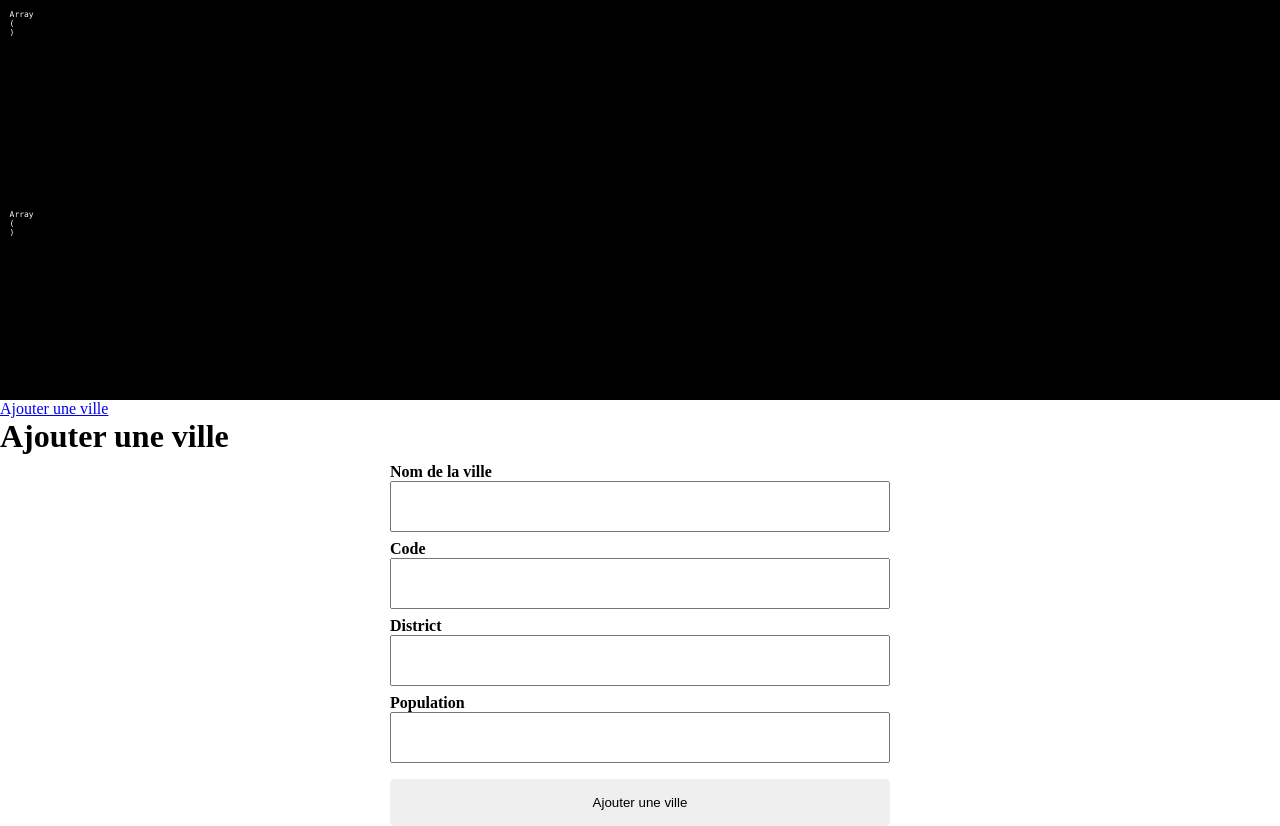
After one commit to needforschool/NFS-2022-2023, a PHP site: page /add-city.php in a window 1280 px wide. The commit adds this page. Run offline with PHP 8.4, Linux system fonts and the light colour scheme.

Commit message:
day sql 2 1

```diff
--- /dev/null
+++ b/php/php11-sql2/add-city.php
@@ -0,0 +1,44 @@
+<?php
+require('inc/pdo.php');
+require('inc/fonction.php');
+$errors = array();
+//nom, code,district, pop
+
+// if formulaire soumit
+if(!empty($_POST['submitted'])) {
+    // Faille xss
+
+        // Validations
+
+        // if no error
+        // INSERT INTO new city
+
+}
+
+debug($errors);
+debug($_POST);
+
+include('inc/header.php'); ?>
+    <h1>Ajouter une ville</h1>
+
+    <form action="" method="post" novalidate class="wrap">
+        <label for="nom">Nom de la ville</label>
+        <input type="text" id="nom" name="nom" value="<?php if(!empty($_POST['nom'])) {echo $_POST['nom'];} ?>">
+        <span class="error"><?php if(!empty($errors['nom'])) {echo $errors['nom'];} ?></span>
+
+        <label for="code">Code</label>
+        <input type="text" id="code" name="code" value="<?php if(!empty($_POST['code'])) {echo $_POST['code'];} ?>">
+        <span class="error"><?php if(!empty($errors['code'])) {echo $errors['code'];} ?></span>
+
+        <label for="district">District</label>
+        <input type="text" id="district" name="district" value="<?php if(!empty($_POST['district'])) {echo $_POST['district'];} ?>">
+        <span class="error"><?php if(!empty($errors['district'])) {echo $errors['district'];} ?></span>
+
+        <label for="pop">Population</label>
+        <input type="number" id="pop" name="pop" value="<?php if(!empty($_POST['pop'])) {echo $_POST['pop'];} ?>">
+        <span class="error"><?php if(!empty($errors['pop'])) {echo $errors['pop'];} ?></span>
+
+        <input type="submit" name="submitted" value="Ajouter une ville">
+    </form>
+
+<?php include('inc/footer.php');
--- /dev/null
+++ b/php/php11-sql2/asset/css/style.css
@@ -0,0 +1,13 @@
+* {
+    margin: 0;padding: 0;
+    box-sizing: border-box;
+}
+ul, ol {list-style: none;}
+.wrap {max-width: 500px; width: 100%;margin:  0 auto;}
+label {display: block;font-weight: bold;margin-top: .5rem;}
+input,textarea,select {width: 100%;padding: 1rem;}
+textarea {height: 120px; resize: vertical;}
+.error {color:red;font-size: .9rem;}
+.success {color:green;font-size: 3rem;text-align: center;}
+input[type=submit] {margin-top: 1rem;border-radius:5px;cursor:pointer;border:none;transition: all .4s;}
+input[type=submit]:hover {background-color: green;color:#fff;}
--- a/php/php11-sql2/detail-city.php
+++ b/php/php11-sql2/detail-city.php
@@ -4,9 +4,9 @@ require('inc/fonction.php');
 
 if(!empty($_GET['id']) && is_numeric($_GET['id'])) {
     $id = $_GET['id'];
-    $sql = "SELECT * FROM city WHERE ID = $id";
+    $sql = "SELECT * FROM city WHERE ID = :id";
     $query = $pdo->prepare($sql);
-    // INJECTION SQL     =>  PROBLEME
+    $query->bindValue('id',$id, PDO::PARAM_INT);
     $query->execute();
     $ville = $query->fetch();
     // debug($ville);
--- a/php/php11-sql2/inc/fonction.php
+++ b/php/php11-sql2/inc/fonction.php
@@ -5,3 +5,24 @@ function debug($tableau) {
     print_r($tableau);
     echo '</pre>';
 }
+
+function validationText($err,$data,$keyError,$min,$max)
+{
+    if (!empty($data)) {
+        if (mb_strlen($data) < $min) {
+            $err[$keyError] = 'Veuillez renseigner plus de '.$min.' caractères';
+        } elseif (mb_strlen($data) > $max) {
+            $err[$keyError] = 'Veuillez renseigner moins de '.$max.' caractères';
+        }
+    } else {
+        $err[$keyError] = 'Veuillez renseigner ce champ';
+    }
+    return $err;
+}
+
+
+
+function cleanXss($key)
+{
+    return trim(strip_tags($_POST[$key]));
+}
--- a/php/php11-sql2/inc/header.php
+++ b/php/php11-sql2/inc/header.php
@@ -5,5 +5,14 @@
     <meta name="viewport" content="width=device-width, user-scalable=no, initial-scale=1.0, maximum-scale=1.0, minimum-scale=1.0">
     <meta http-equiv="X-UA-Compatible" content="ie=edge">
     <title>SQL & PHP</title>
+    <link rel="stylesheet" href="asset/css/style.css">
 </head>
 <body>
+
+<header>
+    <nav>
+        <ul>
+            <li><a href="add-city.php">Ajouter une ville</a></li>
+        </ul>
+    </nav>
+</header>
```
